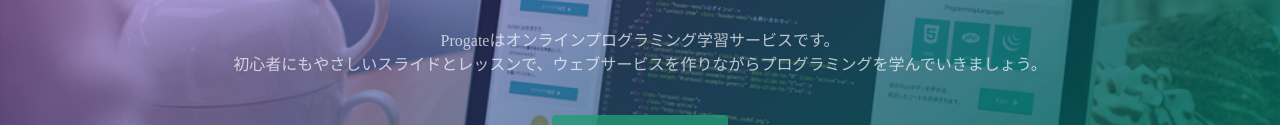
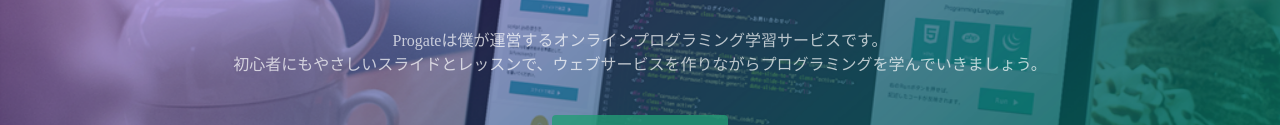
Before and after one commit to haku-jp/github.io, a plain HTML site: page index.html in a window 1280 px wide. Shown: the part 317-442 px from the top of the page. Drawn offline with Linux system fonts and the light colour scheme.

Commit message:
Update index.html

```diff
--- a/index.html
+++ b/index.html
@@ -24,7 +24,7 @@
   <div class="top-wrapper">
     <div class="container">
       <h1>LEARN TO CODE.<br>LEARN TO BE CREATIVE.</h1>
-      <p>Progateはオンラインプログラミング学習サービスです。<br>初心者にもやさしいスライドとレッスンで、ウェブサービスを作りながらプログラミングを学んでいきましょう。</p>
+      <p>Progateは僕が運営するオンラインプログラミング学習サービスです。<br>初心者にもやさしいスライドとレッスンで、ウェブサービスを作りながらプログラミングを学んでいきましょう。</p>
       <div class="btn-wrapper">
         <a href="#" class="btn signup">新規登録はこちら</a>
         <p>or</p>
```
